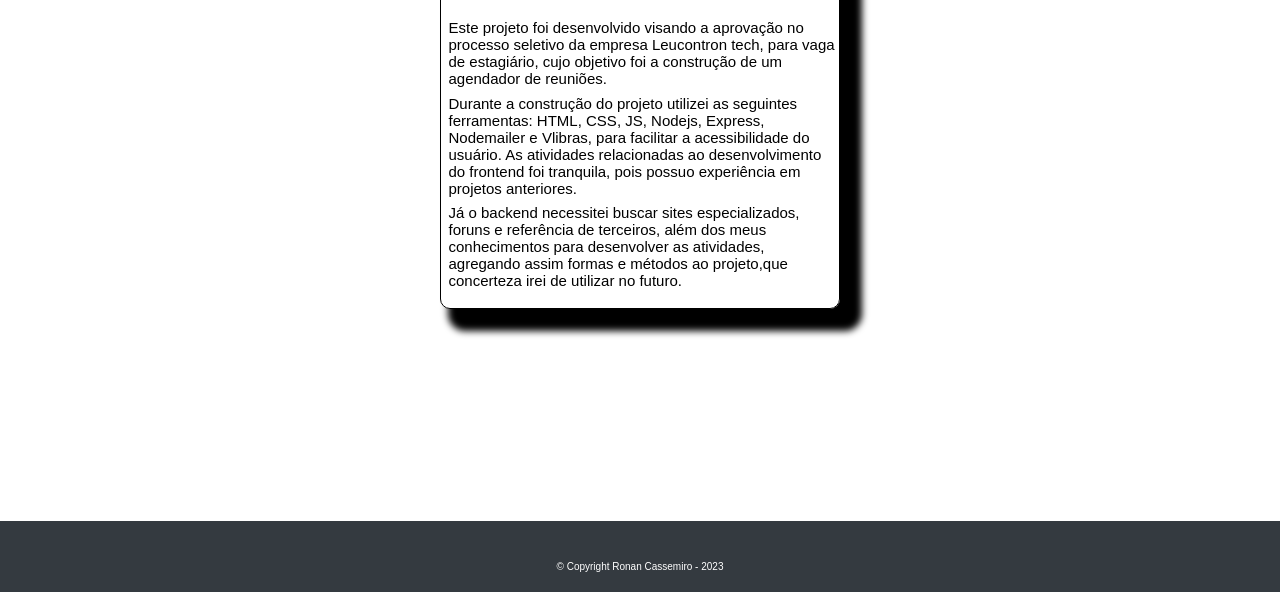
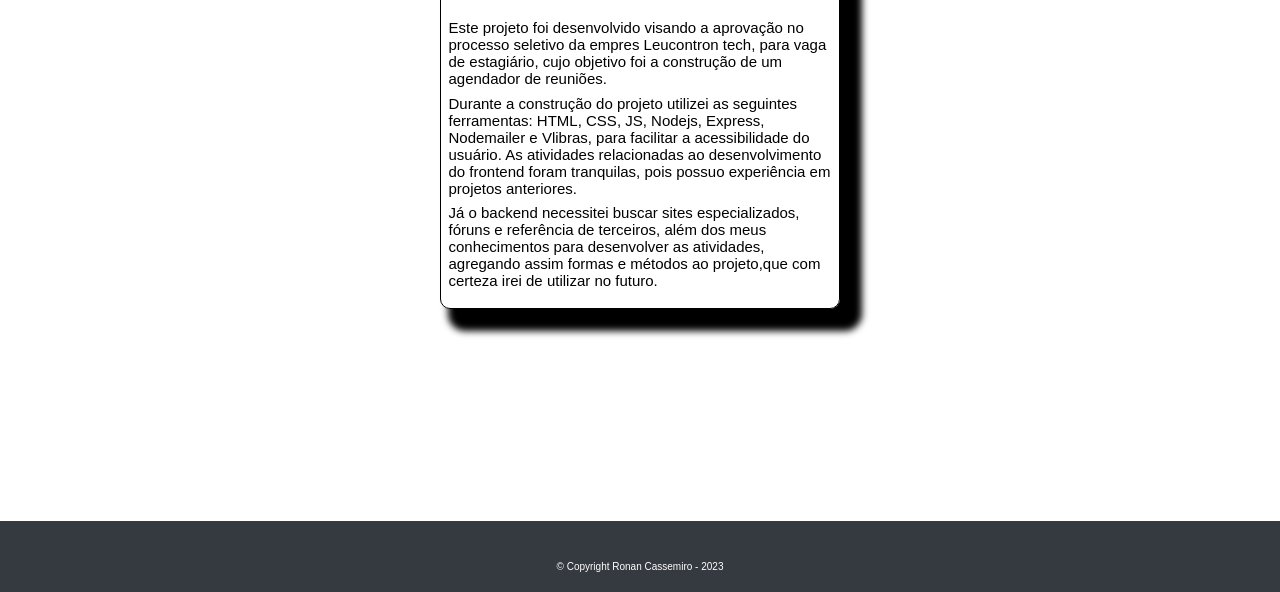
Before and after one commit to rwgit2023/projeto-agendamento, a plain HTML site: page sobre.html in a window 1280 px wide. Shown: the part 208-800 px from the top of the page. Drawn offline with Linux system fonts and the light colour scheme.

Commit message:
Finalizando

```diff
--- a/backend/service/mails_service.js
+++ b/backend/service/mails_service.js
@@ -18,14 +18,14 @@ async function main(meet) {
         port: 587,
         secure: false, // true for 465, false for other ports
         auth: {
-            user: 'ronan-com@hotmail.com', // generated ethereal user
-            pass: 'ronan123', // generated ethereal password
+            user: 'reunioes.ronan@outlook.com', // generated ethereal user
+            pass: 'K12k112023', // generated ethereal password
         },
     });
 
     // send mail with defined transport object
     let info = await transporter.sendMail({
-        from: 'ronan-com@hotmail.com', // sender address
+        from: 'reunioes.ronan@outlook.com', // sender address
         to: reuniao.email, // list of receivers
         subject: reuniao.titulo, // Subject line
         text: reuniao.titulo + "\n" + "Data: " + reuniao.data + "\n" + "Hora: " + reuniao.hora
--- a/sobre.html
+++ b/sobre.html
@@ -45,10 +45,9 @@
 
 		<h1>Projeto Agendamento</h1>
 
-		<p>Este projeto foi desenvolvido visando a aprovação no processo seletivo da empresa Leucontron tech, para vaga de estagiário, cujo objetivo foi a construção de um agendador de reuniões. </p>
-		<p>Durante a construção do projeto utilizei as seguintes ferramentas: HTML, CSS, JS, Nodejs, Express, Nodemailer e Vlibras, para facilitar a acessibilidade do usuário.
-		As atividades relacionadas ao desenvolvimento do frontend foi tranquila, pois possuo experiência em projetos anteriores.</p>
-		<p>Já o backend necessitei buscar sites especializados, foruns e referência de terceiros, além dos meus conhecimentos para  desenvolver as atividades, agregando assim formas e métodos ao projeto,que concerteza irei de utilizar no futuro.</p>
+		<p>Este projeto foi desenvolvido visando a aprovação no processo seletivo da empres Leucontron tech, para vaga de estagiário, cujo objetivo foi a construção de um agendador de reuniões. </p>
+		<p>Durante a construção do projeto utilizei as seguintes ferramentas: HTML, CSS, JS, Nodejs, Express, Nodemailer e Vlibras, para facilitar a acessibilidade do usuário.  As atividades relacionadas ao desenvolvimento do frontend foram tranquilas, pois possuo experiência em projetos anteriores.</p>
+		<p>Já o backend necessitei buscar sites especializados, fóruns e referência de terceiros, além dos meus conhecimentos para  desenvolver as atividades, agregando assim formas e métodos ao projeto,que com certeza irei de utilizar no futuro.</p>
 
 	</main>
 
--- a/src/css/sobre.css
+++ b/src/css/sobre.css
@@ -88,12 +88,9 @@ body {
 }
 
 .container_main p{
-  margin: 0 0 0.5em 0.5em;
+  margin: 0 0.5em 0.5em 0.5em;
   font-size: 15px;
   text-align: left;
-
-
-
 }
 
 /* ------------------------------------------------------------- */
```
